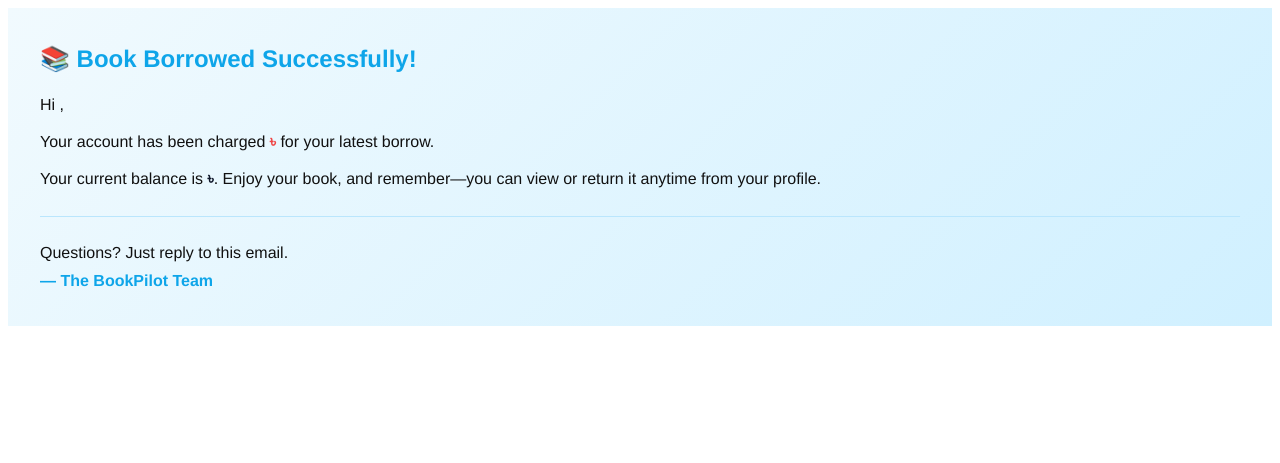
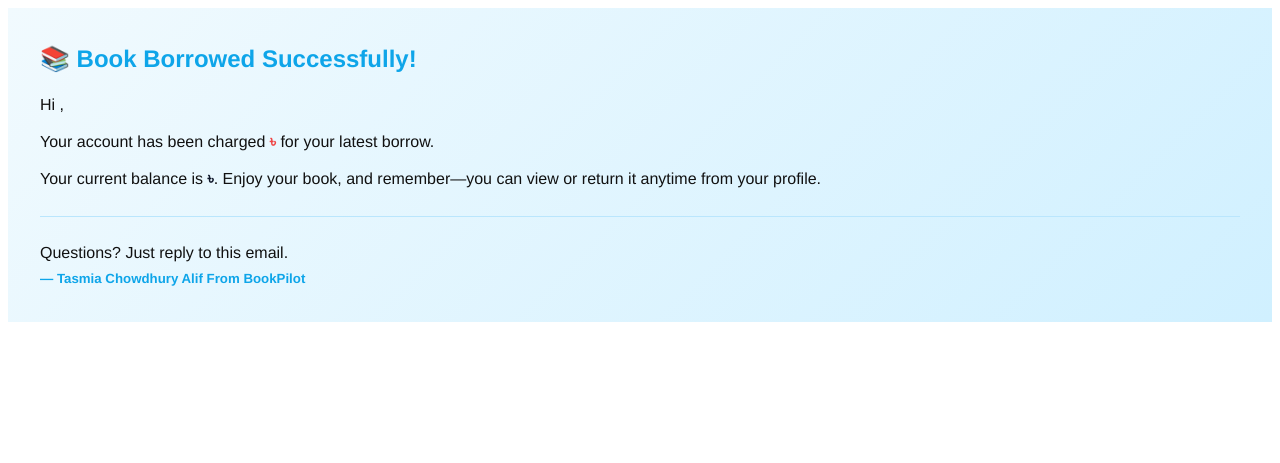
Before and after one commit to Tasmia-Chowdhury-Alif/BookPilot-Library_Management, a Django app: template books/templates/books/borrowed_email.html in a window 1280 px wide. Shown: the top 463 px of the page. Run offline with Django 5.2, Linux system fonts and the light colour scheme; the template is opened without the code that fills it, so the values that code supplies are empty.

Commit message:
updated Email templates

```diff
--- a/accounts/templates/accounts/deposit_email.html
+++ b/accounts/templates/accounts/deposit_email.html
@@ -28,9 +28,9 @@
   <p style="margin:0;">
     Need help? Just hit reply—we’re here for you.
   </p>
-  <p style="margin:4px 0 0;font-weight:700;color:#4338ca;">
-    — The BookPilot Team
-  </p>
+  <h5 style="margin:4px 0 0;font-weight:700;color:#4338ca;">
+    — Tasmia Chowdhury Alif From BookPilot
+  </h5>
 </div>
 
 
--- a/accounts/templates/accounts/return_book_email.html
+++ b/accounts/templates/accounts/return_book_email.html
@@ -26,7 +26,7 @@
   <p style="margin:0;">
     We hope to see you back soon for more reads.
   </p>
-  <p style="margin:4px 0 0;font-weight:700;color:#16a34a;">
-    — The Library Management Team
-  </p>
+  <h5 style="margin:4px 0 0;font-weight:700;color:#16a34a;">
+    — Tasmia Chowdhury Alif From BookPilot
+  </h5>
 </div>
--- a/books/templates/books/borrowed_email.html
+++ b/books/templates/books/borrowed_email.html
@@ -24,7 +24,7 @@
   <p style="margin:0;">
     Questions? Just reply to this email.
   </p>
-  <p style="margin:4px 0 0;font-weight:700;color:#0ea5e9;">
-    — The BookPilot Team
-  </p>
+  <h5 style="margin:4px 0 0;font-weight:700;color:#0ea5e9;">
+    — Tasmia Chowdhury Alif From BookPilot
+  </h5>
 </div>
```
